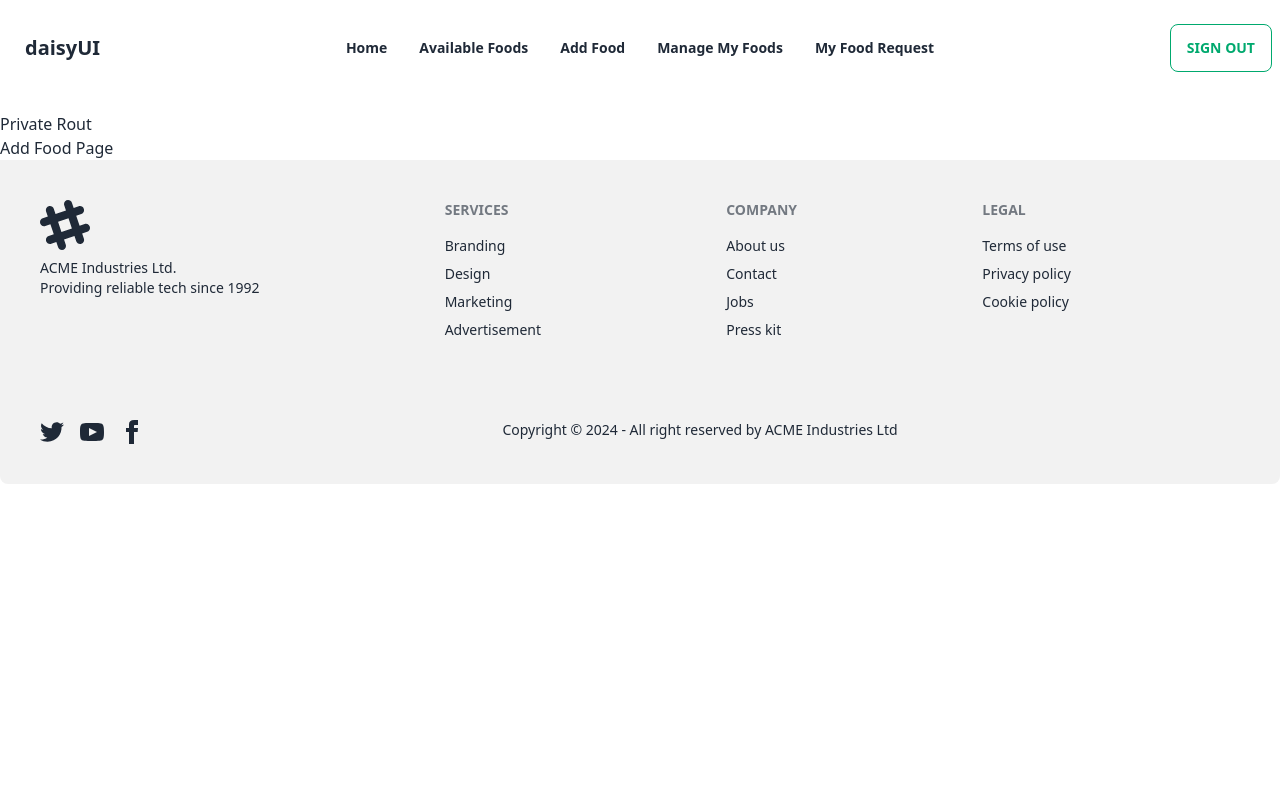
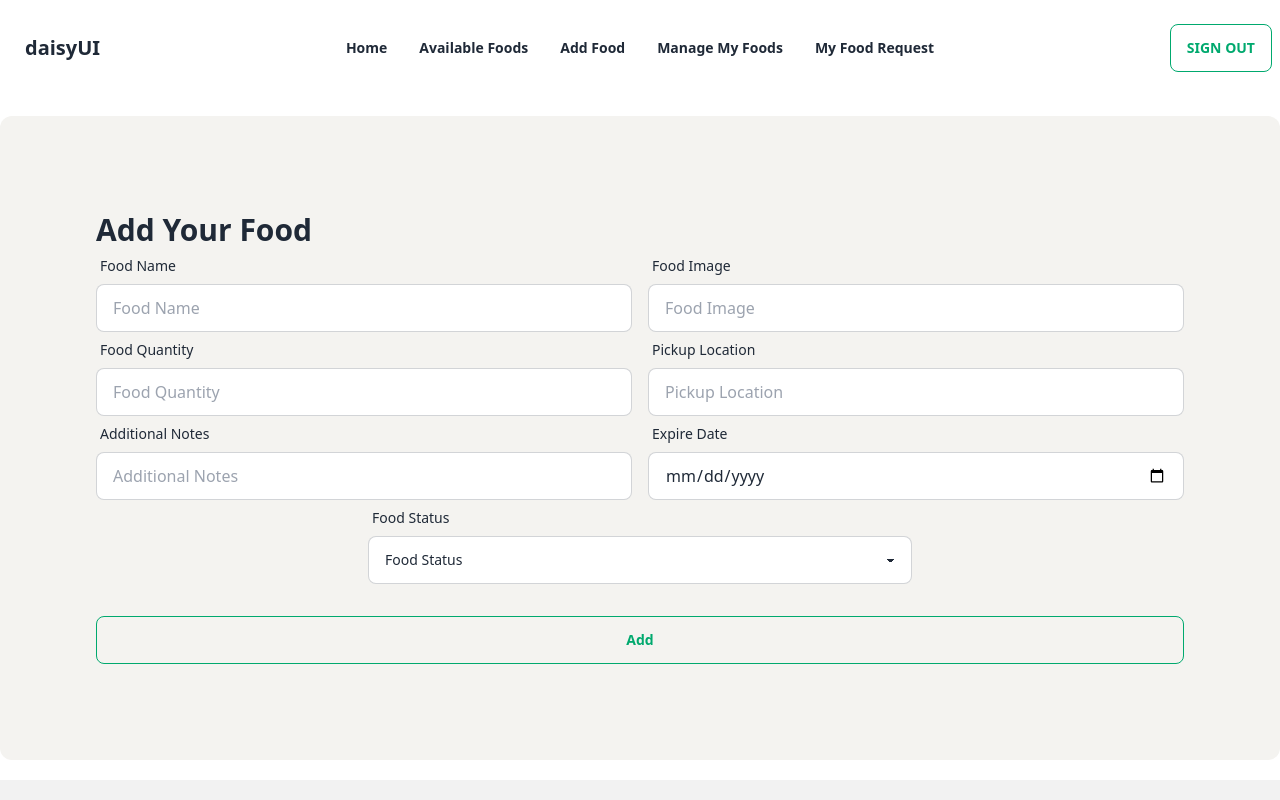
Before and after one commit to Fazlul619/food-donation-project-client-side, a React (Vite) app: page /addFood in a window 1280 px wide. Shown: the top 800 px of the page. Built offline with nearby package versions, Linux system fonts and the light colour scheme; no server answers; sample sign-in values are in the browser's storage.

Commit message:
Make Form

```diff
--- a/src/Pages/AddFood/AddFood.jsx
+++ b/src/Pages/AddFood/AddFood.jsx
@@ -1,8 +1,169 @@
+import { useContext, useState } from "react";
+import { AuthContext } from "../../Providers/AuthProvider";
+
 const AddFood = () => {
+  const { user } = useContext(AuthContext);
+  console.log(user);
+
+  const [Status, setStatus] = useState("");
+  const handleStatus = (e) => {
+    setStatus(e.target.value);
+  };
+
+  const handleAddFood = (event) => {
+    event.preventDefault();
+    const form = event.target;
+
+    const foodName = form.foodName.value;
+    const foodImage = form.foodImage.value;
+    const foodQuantity = form.foodQuantity.value;
+    const pickupLocation = form.pickupLocation.value;
+    const additionalNotes = form.additionalNotes.value;
+    const expireDate = form.expireDate.value;
+    const photo = user.photoURL;
+    const email = user.email;
+    const name = user.displayName;
+
+    const foodItem = {
+      foodName,
+      foodImage,
+      foodQuantity,
+      pickupLocation,
+      additionalNotes,
+      expireDate,
+      Status,
+      photo,
+      email,
+      name,
+    };
+    form.foodName.value = "";
+    form.foodImage.value = "";
+    form.foodQuantity.value = "";
+    form.pickupLocation.value = "";
+    form.additionalNotes.value = "";
+    form.expireDate.value = "";
+
+    console.log(foodItem);
+  };
+
   return (
-    <div>
-      <h1>Private Rout</h1>
-      <p>Add Food Page</p>
+    <div className="bg-[#F4F3F0] p-24 my-5 rounded-xl">
+      <h2 className="text-3xl font-extrabold">Add Your Food</h2>
+      <form onSubmit={handleAddFood}>
+        {/* form row food name and food image */}
+        <div className="md:flex">
+          <div className="md: w-1/2">
+            <label className="form-control ">
+              <div className="label">
+                <span className="label-text">Food Name</span>
+              </div>
+              <input
+                type="text"
+                name="foodName"
+                placeholder="Food Name"
+                className="input input-bordered w-full"
+              />
+            </label>
+          </div>
+          <div className="md: w-1/2 ml-4">
+            <label className="form-control">
+              <div className="label">
+                <span className="label-text">Food Image</span>
+              </div>
+              <input
+                type="text"
+                name="foodImage"
+                placeholder="Food Image"
+                className="input input-bordered w-full"
+              />
+            </label>
+          </div>
+        </div>
+
+        {/* form Food Quantity and Pickup Location */}
+        <div className="md:flex">
+          <div className="md: w-1/2">
+            <label className="form-control ">
+              <div className="label">
+                <span className="label-text">Food Quantity</span>
+              </div>
+              <input
+                min={1}
+                type="number"
+                name="foodQuantity"
+                placeholder="Food Quantity"
+                className="input input-bordered w-full"
+              />
+            </label>
+          </div>
+          <div className="md: w-1/2 ml-4">
+            <label className="form-control">
+              <div className="label">
+                <span className="label-text">Pickup Location</span>
+              </div>
+              <input
+                type="text"
+                name="pickupLocation"
+                placeholder="Pickup Location"
+                className="input input-bordered w-full"
+              />
+            </label>
+          </div>
+        </div>
+        {/* form row expire date and additional note */}
+        <div className="md:flex">
+          <div className="md: w-1/2">
+            <label className="form-control w-full">
+              <div className="label">
+                <span className="label-text">Additional Notes</span>
+              </div>
+              <input
+                type="text"
+                name="additionalNotes"
+                placeholder="Additional Notes"
+                className="input input-bordered w-full"
+              />
+            </label>
+          </div>
+          <div className="md: w-1/2 ml-4">
+            <label className="form-control">
+              <div className="label">
+                <span className="label-text">Expire Date</span>
+              </div>
+              <input
+                type="date"
+                name="expireDate"
+                placeholder="Expire Date"
+                className="input input-bordered w-full"
+              />
+            </label>
+          </div>
+        </div>
+        {/* Food status */}
+        <div className="md:flex mb-8 justify-center  items-center">
+          <div className="md: w-1/2">
+            <label className="form-control w-full">
+              <div className="label">
+                <span className="label-text">Food Status</span>
+              </div>
+              <select
+                value={Status}
+                onChange={handleStatus}
+                className="select select-bordered"
+              >
+                <option>Food Status</option>
+                <option value="Available">Available</option>
+                <option value="Not available">Not available</option>
+              </select>
+            </label>
+          </div>
+        </div>
+        <input
+          type="submit"
+          value="Add"
+          className="btn btn-block btn-outline btn-success"
+        />
+      </form>
     </div>
   );
 };
--- a/src/Pages/Login/Login.jsx
+++ b/src/Pages/Login/Login.jsx
@@ -57,7 +57,7 @@ const Login = () => {
   };
 
   return (
-    <div className="hero min-h-screen my-20">
+    <div className="hero min-h-screen my-5">
       <img className="h-full w-full rounded-xl opacity-75" src={img} alt="" />
       <div className="hero-content flex-col lg:flex-row ">
         <div className="card shrink-0 w-full max-w-sm shadow-2xl bg-base-100">
--- a/src/Register/Register.jsx
+++ b/src/Register/Register.jsx
@@ -44,7 +44,7 @@ const Register = () => {
       });
   };
   return (
-    <div className="hero min-h-screen my-20">
+    <div className="hero min-h-screen my-5">
       <img className="h-full w-full rounded-xl opacity-75" src={img} alt="" />
       <div className="hero-content flex-col lg:flex-row ">
         <div className="card shrink-0 w-full max-w-sm shadow-2xl bg-base-100">
```
Also changed, not shown: src/assets/banner img/form-img.jpg (added).
